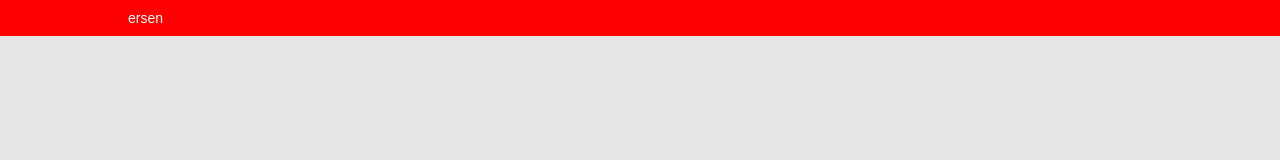
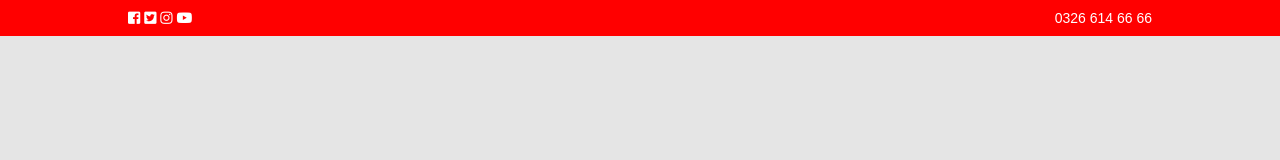
Before and after one commit to ersenbarlas/yukselisk12, a website: page index.html in a window 1280 px wide. Drawn offline with Linux system fonts and the light colour scheme.

Commit message:
sosyal medya
sosyal medya ikonları eklendi

```diff
--- a/index.html
+++ b/index.html
@@ -5,13 +5,22 @@
 <meta name="viewport" content="width=device-width, initial-scale=1.0">
 <meta http-equiv="X-UA-Compatible" content="ie=edge">
 <link rel="stylesheet" href="stil.css">
-<script defer src="https://use.fontawesome.com/releases/v5.0.2/js/all.js"></script>
-<title></title>
+<link rel="stylesheet" href="https://use.fontawesome.com/releases/v5.0.9/css/all.css" integrity="sha384-5SOiIsAziJl6AWe0HWRKTXlfcSHKmYV4RBF18PPJ173Kzn7jzMyFuTtk8JA7QQG1" crossorigin="anonymous">
+
+<title>YÜKSELİŞ KOLEJİ BİLİM KAMPÜSÜ | İSKENDERUN</title>
 </head>
 <body>
     <div class="sosyal_bant">
         <div class="cerceve">
-            ersen
+            <div class="sosyal_medya">
+                    <i class="fab fa-facebook-square"></i>
+                    <i class="fab fa-twitter-square"></i>
+                    <i class="fab fa-instagram"></i>
+                    <i class="fab fa-youtube"></i>
+            </div>
+            <div class="telefon">
+                <span>0326 614 66 66</span>
+            </div>
         </div>
     </div>
 
--- a/sass/stil.scss
+++ b/sass/stil.scss
@@ -27,10 +27,17 @@ h3 {
 }
 .cerceve{
     width:80%;
-    margin: 0 auto;
-    padding:10px 0;
+    margin-left: auto;
+    margin-right: auto;
+    padding-top: 10px;
+    padding-bottom: 10px;
+    display: flex;
 
 }
 .sosyal_bant{
     background-color: red;
+
+    .telefon{
+        margin-left: auto;
+    }
 }
```
Also changed, not shown: stil.css.
